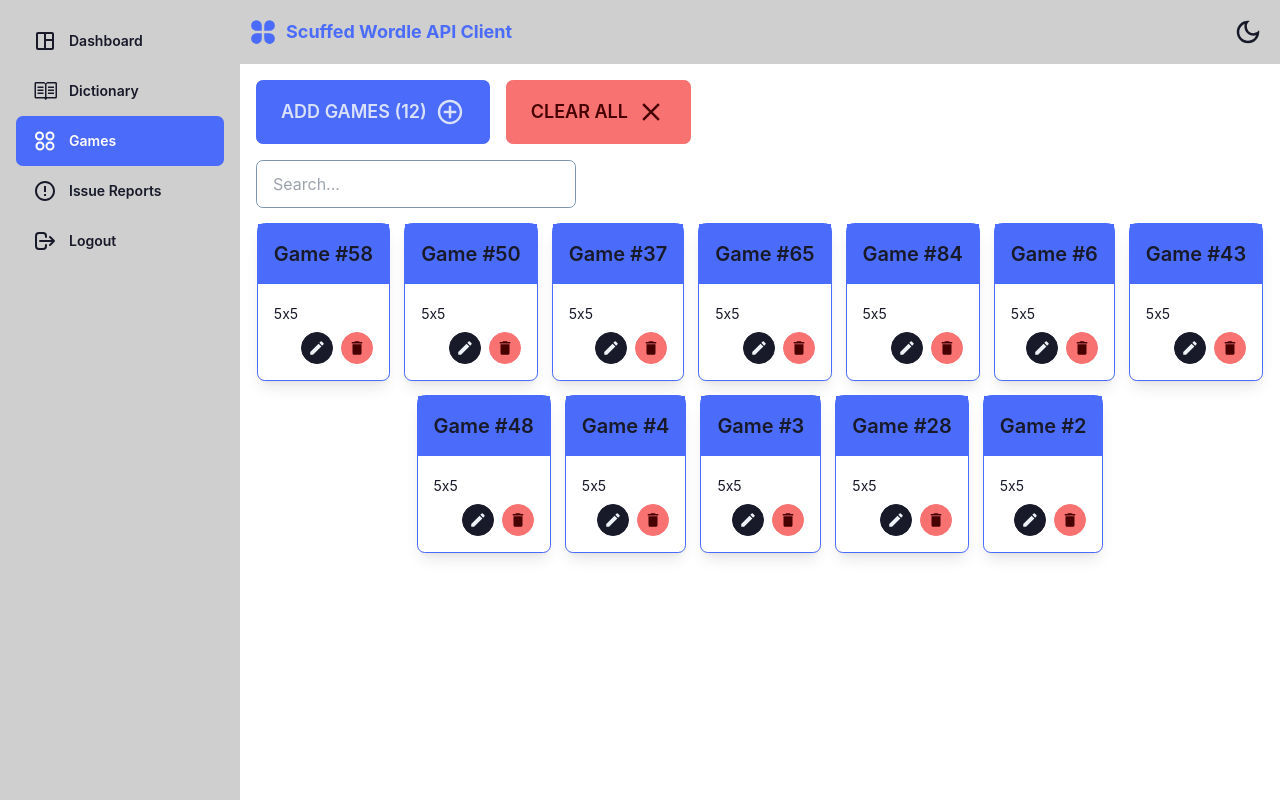
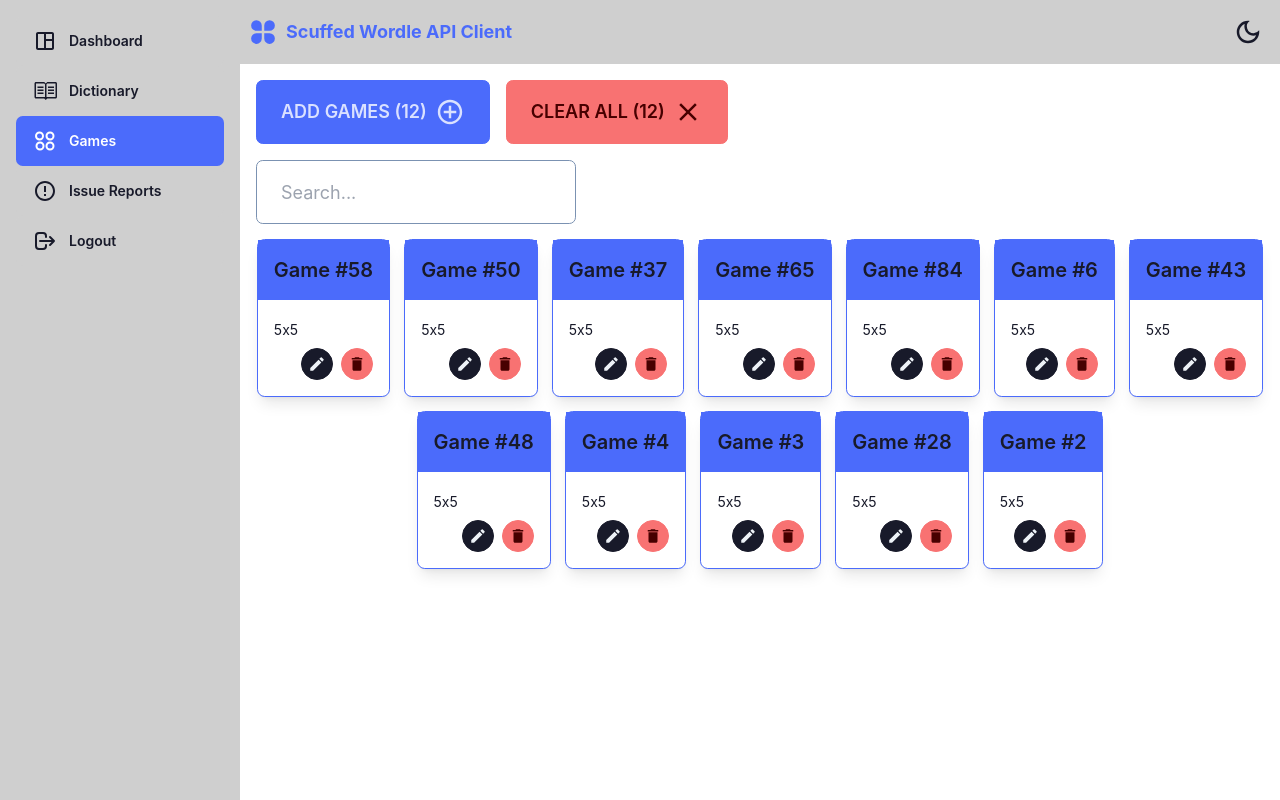
Before and after one commit to arunstop/scuffed_wordle_api_client, a Next.js app: page /games in a window 1280 px wide. Built offline with nearby package versions, Linux system fonts and the light colour scheme; what tailwind-animatecss would draw is missing.

Commit message:
RESET Search after clear

```diff
--- a/pages/games.tsx
+++ b/pages/games.tsx
@@ -34,12 +34,12 @@
     action: gameAction,
     getters: { isSearching, searchedList, isEmpty },
   } = useGameContext();
-  const gameList = searchedList;
+  // const gameList = searchedList;
   // const gameList = gameState.list;
 
   function getId(): string {
     const newId = nanoid();
-    if (gameList.map((game) => game.id).includes(newId)) return getId();
+    if (searchedList.map((game) => game.id).includes(newId)) return getId();
     return newId;
   }
 
@@ -71,16 +71,16 @@
               className="btn btn-primary gap-2 lg:btn-lg btn-md"
               onClick={() => addGame()}
             >
-              ADD GAMES ({gameList.length})
+              ADD GAMES ({gameState.list.length})
               <IoMdAddCircleOutline size={30} />
             </button>
             <label
               htmlFor="games-clearall-modal"
               className={`btn gap-2 lg:btn-lg btn-md ${
-                gameList.length !== 0 || !isSearching ? `btn-error` : `btn-disabled`
+                searchedList.length !== 0 || !isSearching ? `btn-error` : `btn-disabled`
               }`}
             >
-              CLEAR ALL
+              CLEAR ALL ({searchedList.length})
               <MdClose size={30} />
             </label>
           </div>
@@ -88,12 +88,12 @@
           <input
             type="search"
             placeholder="Search..."
-            className={`input input-bordered input-secondary w-full max-w-xs`}
+            className={`input input-bordered input-secondary w-full max-w-xs lg:input-lg input-md`}
             // value={gameState.search}
             disabled={isEmpty}
             onChange={onSearch}
           />
-          {gameList.length === 0 ? (
+          {searchedList.length === 0 ? (
             <div
               className={`flex flex-col items-center m-auto m gap-4 text-center
               ${animate("flipInX", "faster")}`}
@@ -103,14 +103,14 @@
                 <BsFillEmojiNeutralFill size={120} />
                 __/¯
               </div>
-              <h2 className="text-3xl font-bold">No data found</h2>
+              <h2 className="text-3xl font-bold">No results found</h2>
               <h2 className="text-lg">
                 Try to add new data or change the search keyword.
               </h2>
             </div>
           ) : (
             <div className="flex flex-wrap justify-center gap-4">
-              {gameList.map((game, index) => (
+              {searchedList.map((game, index) => (
                 <div
                   key={game.id}
                   className={`card card-compact shadow-lg outline outline-1 outline-primary ${animate("flipInY")}`}
--- a/utils/contexts/game/GameProvider.tsx
+++ b/utils/contexts/game/GameProvider.tsx
@@ -71,7 +71,7 @@
     }
     case "CLEAR":
       // empty the game list
-      return { ...state, list: [] };
+      return { ...state, list: [], search:"" };
     case "SEARCH":
       return { ...state, search: action.keyword };
     default:
```
